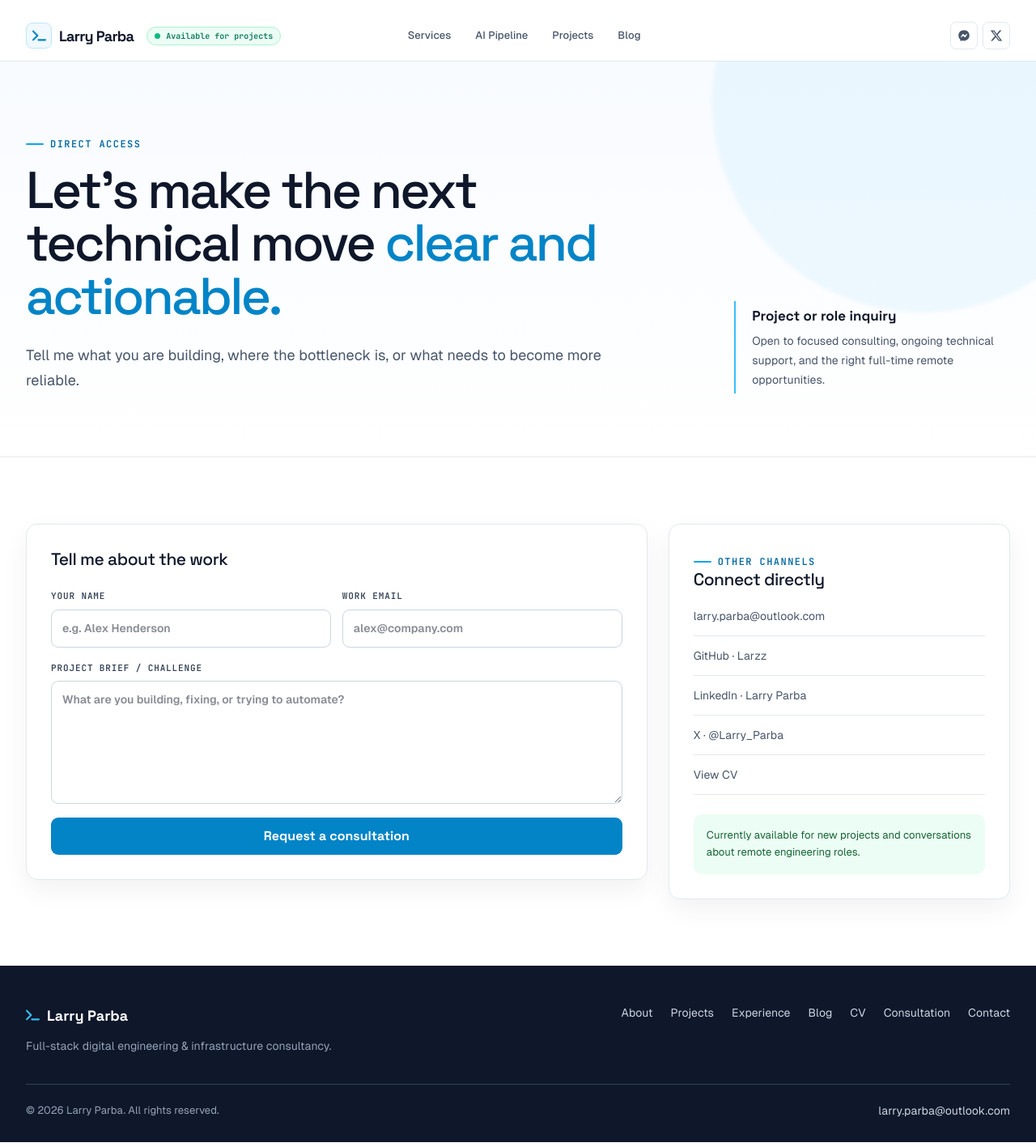
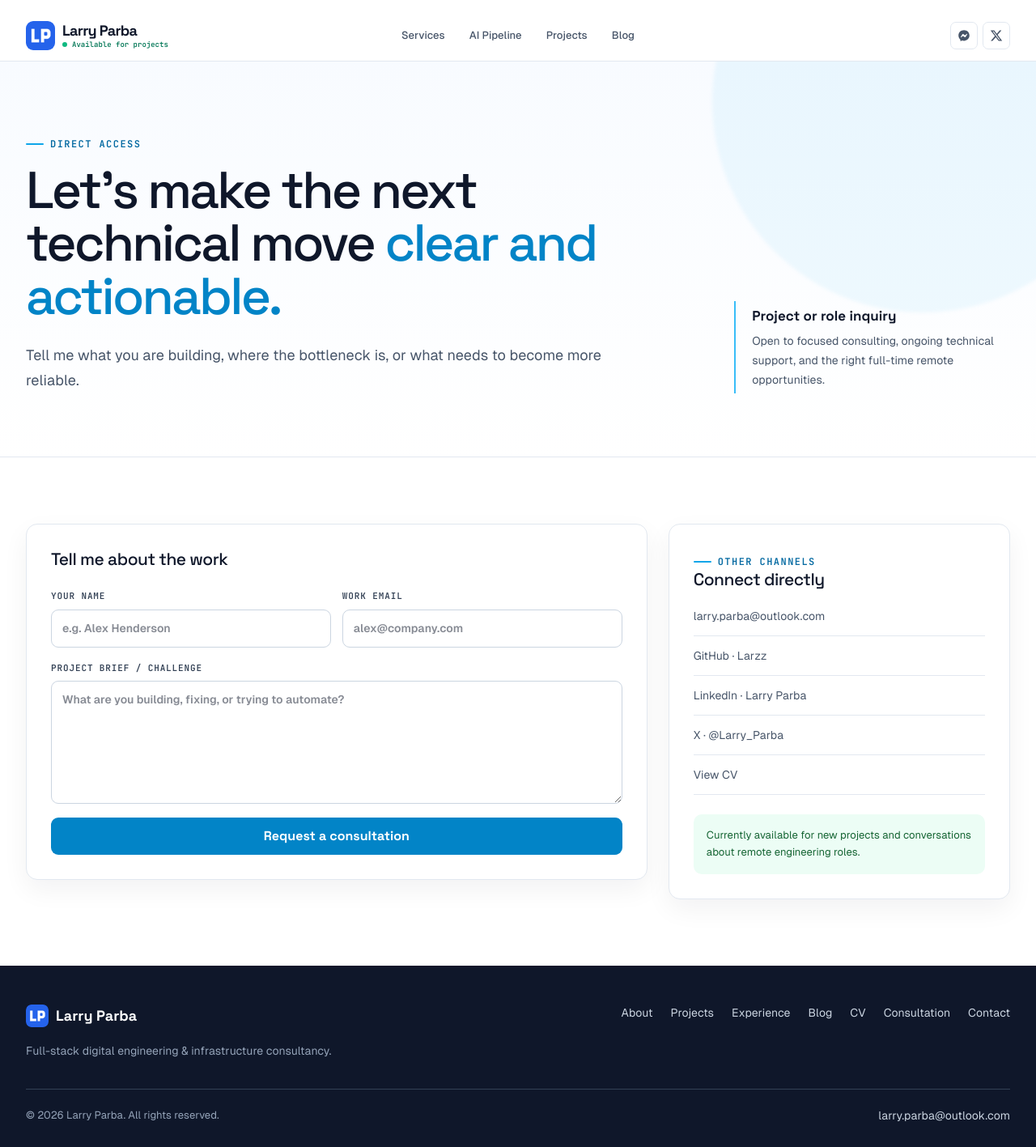
Before and after one commit to Larzz/larryparba.com, a Next.js app: page /contact in a window 1280 px wide. Shown: the whole page at 81% size. Built offline with nearby package versions, Linux system fonts and the light colour scheme.

Commit message:
add logo for the site

```diff
--- a/components/site/site-shell.module.css
+++ b/components/site/site-shell.module.css
@@ -30,13 +30,14 @@
 }
 
 .headerInner { height: var(--header-content-height); display: flex; align-items: center; justify-content: space-between; gap: 24px; }
-.brandGroup { display: flex; min-width: 300px; align-items: center; gap: 16px; }
+.brandGroup { display: flex; min-width: 300px; align-items: center; }
 .brand, .footerBrand { display: inline-flex; align-items: center; gap: 9px; color: var(--ink); font-family: var(--font-space-grotesk), Arial, sans-serif; font-weight: 700; }
 .brand { font-size: 18px; letter-spacing: -.04em; white-space: nowrap; }
-.brandMark { display: grid; place-items: center; width: 32px; height: 32px; border: 1px solid #bae6fd; border-radius: 8px; background: #f0f9ff; color: var(--blue); }
-.brandMark svg { width: 17px; }
-.availability { display: inline-flex; align-items: center; gap: 7px; border: 1px solid #a7f3d0; border-radius: 999px; background: #ecfdf5; padding: 3px 9px; color: #047857; font-family: var(--font-jetbrains-mono), monospace; font-size: 10px; font-weight: 600; white-space: nowrap; }
-.statusDot { width: 7px; height: 7px; flex: none; border-radius: 50%; background: #10b981; }
+.brandLogo { width: 36px; height: 36px; flex: none; border-radius: 9px; }
+.brandCopy { display: grid; gap: 4px; }
+.brandName { line-height: 1; }
+.availability { display: inline-flex; align-items: center; gap: 6px; color: #047857; font-family: var(--font-jetbrains-mono), monospace; font-size: 9px; font-weight: 600; letter-spacing: normal; line-height: 1; white-space: nowrap; }
+.statusDot { width: 6px; height: 6px; flex: none; border-radius: 50%; background: #10b981; }
 .desktopNav { display: flex; align-items: center; justify-content: center; gap: 30px; }
 .desktopNav a { color: var(--muted); font-size: 13px; font-weight: 500; transition: color .18s ease; }
 .desktopNav a:hover, .desktopNav .activeNav { color: var(--blue-dark); }
@@ -56,7 +57,7 @@
 .footer { background: #0f172a; color: #cbd5e1; }
 .footerMain { display: flex; justify-content: space-between; gap: 32px; padding: 48px 0 36px; }
 .footerBrand { color: #fff; font-size: 18px; }
-.footerBrand svg { width: 17px; color: #38bdf8; }
+.footerLogo { width: 28px; height: 28px; border-radius: 7px; }
 .footerMain p { max-width: 390px; margin: 12px 0 0; color: #94a3b8; font-size: 14px; }
 .footerMain nav { display: flex; flex-wrap: wrap; align-content: flex-start; gap: 22px; }
 .footerMain nav a, .footerBottom a { color: #cbd5e1; font-size: 14px; transition: color .18s ease; }
@@ -88,7 +89,7 @@
 
 @media (max-width: 720px) {
 	.shell { --header-content-height: 60px; --header-top-space: 8px; }
-	.desktopNav, .availability, .headerActions > .primaryButton { display: none; }
+	.desktopNav, .headerActions > .primaryButton { display: none; }
 	.menuButton { display: grid; place-items: center; }
 }
 
--- a/components/site/site-shell.tsx
+++ b/components/site/site-shell.tsx
@@ -2,11 +2,13 @@
 
 import { FontAwesomeIcon } from '@fortawesome/react-fontawesome'
 import { faFacebookMessenger, faXTwitter } from '@fortawesome/free-brands-svg-icons'
-import { faBars, faTerminal, faXmark } from '@fortawesome/free-solid-svg-icons'
+import { faBars, faXmark } from '@fortawesome/free-solid-svg-icons'
+import Image from 'next/image'
 import Link from 'next/link'
 import { usePathname } from 'next/navigation'
 import { ReactNode, useState } from 'react'
 
+import brandLogo from '@/app/icon3.png'
 import { profile } from '@/lib/resume-data'
 import styles from './site-shell.module.css'
 
@@ -33,10 +35,12 @@ export function SiteShell ({ children }: SiteShellProps) {
 					<div className={styles.headerInner}>
 						<div className={styles.brandGroup}>
 							<Link href='/' className={styles.brand} aria-label='Larry Parba home'>
-								<span className={styles.brandMark}><FontAwesomeIcon icon={faTerminal} /></span>
-								<span>Larry Parba</span>
+								<Image className={styles.brandLogo} src={brandLogo} alt='' priority />
+								<span className={styles.brandCopy}>
+									<span className={styles.brandName}>Larry Parba</span>
+									<span className={styles.availability}><span className={styles.statusDot} />Available for projects</span>
+								</span>
 							</Link>
-							<span className={styles.availability}><span className={styles.statusDot} />Available for projects</span>
 						</div>
 
 						<nav className={styles.desktopNav} aria-label='Main navigation'>
@@ -79,7 +83,7 @@ export function SiteShell ({ children }: SiteShellProps) {
 				<div className={styles.drawerBackdrop} onClick={() => setMenuOpen(false)}>
 					<aside className={styles.drawer} onClick={(event) => event.stopPropagation()} aria-label='Mobile navigation'>
 						<div className={styles.drawerHeading}>
-							<span className={styles.brand}><span className={styles.brandMark}><FontAwesomeIcon icon={faTerminal} /></span>Larry Parba</span>
+							<span className={styles.brand}><Image className={styles.brandLogo} src={brandLogo} alt='' /><span className={styles.brandName}>Larry Parba</span></span>
 							<button type='button' onClick={() => setMenuOpen(false)} aria-label='Close navigation menu'><FontAwesomeIcon icon={faXmark} /></button>
 						</div>
 						<nav>
@@ -99,7 +103,7 @@ export function SiteShell ({ children }: SiteShellProps) {
 				<div className={styles.container}>
 					<div className={styles.footerMain}>
 						<div>
-							<Link href='/' className={styles.footerBrand}><FontAwesomeIcon icon={faTerminal} /> Larry Parba</Link>
+							<Link href='/' className={styles.footerBrand}><Image className={styles.footerLogo} src={brandLogo} alt='' /> Larry Parba</Link>
 							<p>Full-stack digital engineering &amp; infrastructure consultancy.</p>
 						</div>
 						<nav aria-label='Footer navigation'>
```
